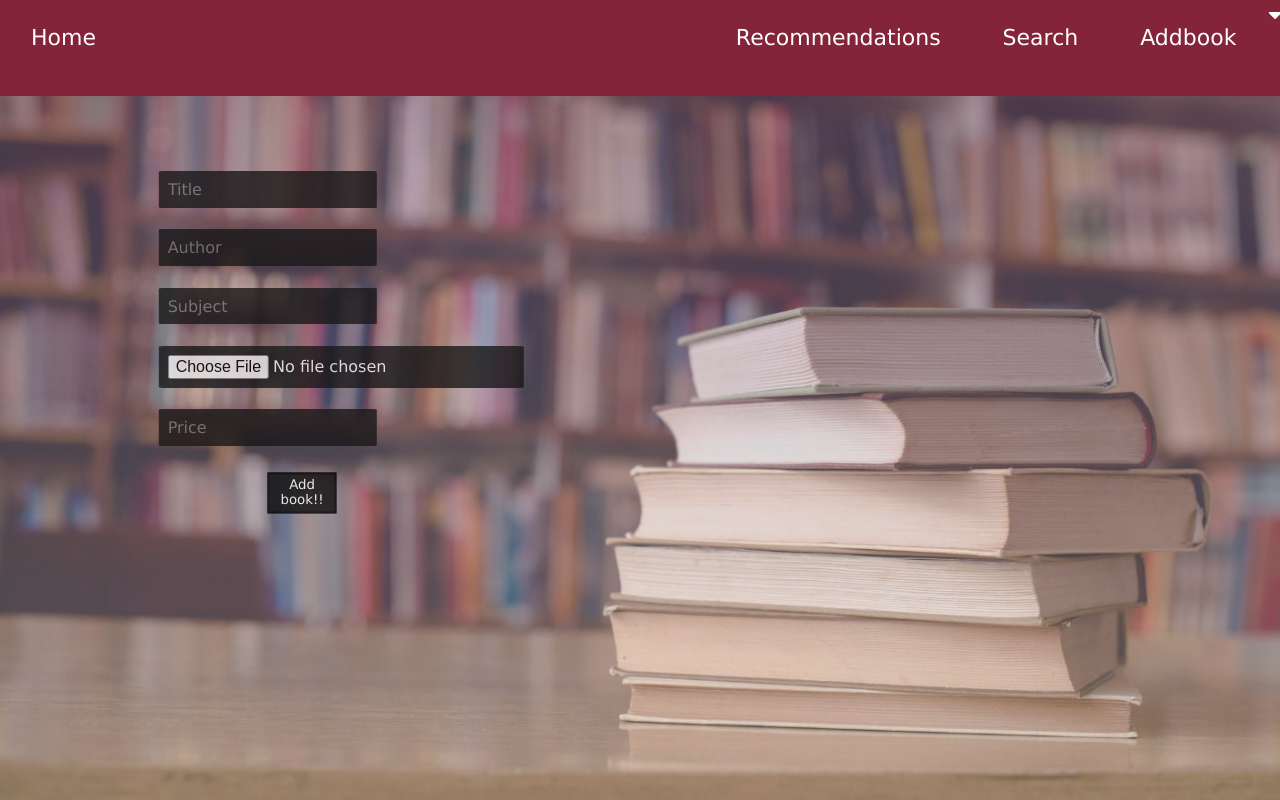
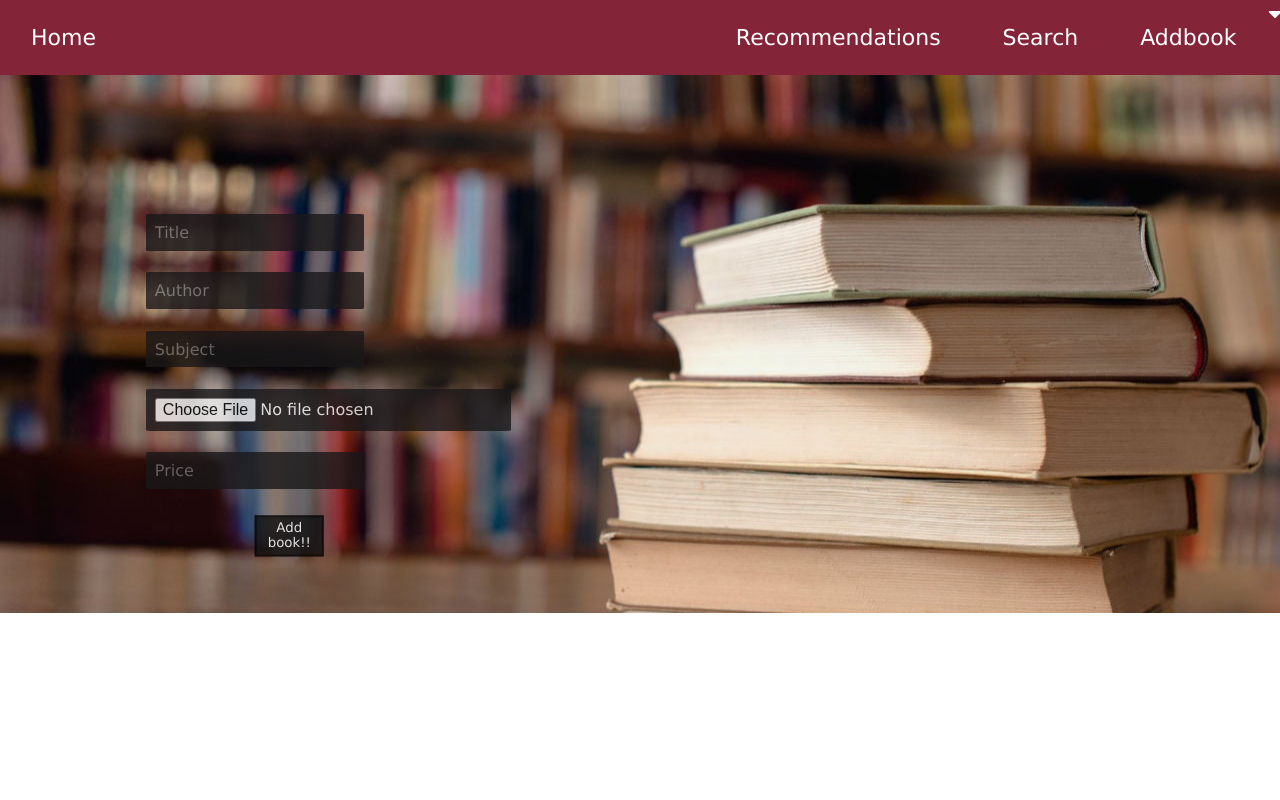
Before and after one commit to himasajeev/wta-BookExchangeWebsite, a React (Create React App) app in the folder client/: page /addbook in a window 1280 px wide. Built offline with nearby package versions, Linux system fonts and the light colour scheme.

Commit message:
css updated

```diff
--- a/client/src/App.css
+++ b/client/src/App.css
@@ -1,4 +1,4 @@
-.App {
+/* .App {
   text-align: center;
 }
 
@@ -35,4 +35,4 @@
   to {
     transform: rotate(360deg);
   }
-}
+} */
--- a/client/src/Containers/Logout.js
+++ b/client/src/Containers/Logout.js
@@ -25,7 +25,7 @@ const Logout = (props) => {
         <Redirect to="/" push={true}/>
     );
     else
-    return(<Button className="classes.root" onClick={handleClick}>Log Out</Button>);
+    return(<button className="logout" onClick={handleClick}>Log Out</button>);
 }
 
 export default Logout;
--- a/client/src/Containers/Recommendations.js
+++ b/client/src/Containers/Recommendations.js
@@ -9,8 +9,10 @@ import {bookByName,bookByAuthor,bookBySubject} from "../Api-requests/bookRequest
 const Recommendations = ()=>{
     const [CartBooks,setBooks] = useState([]);
     const [Recommended,setRecommended] = useState([]);
+    const [user,setUser] = useState([])
     const getRecommendtions = async ()=>{
-        const username =  getUser();
+        setUser(getUser());
+         const username = getUser();
         await favouritebooks(username).then((res)=>{
             if(res.status===200 && res.data)
             {
@@ -53,7 +55,7 @@ const Recommendations = ()=>{
         },[]);
 
         return (<div>
-        <InnerNavbar/>
+        <InnerNavbar username={user}/>
         {CartBooks.length===0?
             <h3>Add books to cart to get recommendations</h3>:
             <TableBox Books={Recommended} />
--- a/client/src/Containers/Search.js
+++ b/client/src/Containers/Search.js
@@ -7,9 +7,7 @@ import TableBox from "../Components/TableBox"
 import getUser from '../actions/getUser'
 import Book from '../Components/Book'
 const Search = ()=>{
-    const style={
-        width:"400px"
-    }
+
     const [books,setBooks] = useState([]);
    const [user,setUser] = useState('')
     useEffect(()=>{
@@ -73,7 +71,7 @@ const Search = ()=>{
     return(<div>
     <InnerNavbar  username={user}/>
     <form className="searchdiv" onSubmit={handleSubmit}>
-    <div className="custom-select" style={style}>
+    <div className="custom-select">
   <select name="type">
     <option value="0">Search by</option>
     <option value="1">Title</option>
--- a/client/src/Style.css
+++ b/client/src/Style.css
@@ -3,7 +3,7 @@
 * {
     margin:0;
     padding:0;
-    box-sizing: border-box;
+    /* box-sizing: border-box; */
     font-family: Verdana, Geneva, Tahoma, sans-serif;
   }
 
@@ -27,7 +27,8 @@ header{
    height: 12%;
   }
   .searchdiv{
-    margin-top:100px;
+    /* margin-top:100px;  */
+    margin-top: 20px;
     margin-right: 16px;
     border: black solid 2px;
 
@@ -63,7 +64,7 @@ header{
     outline: none;
   }
 
-  .custom-select::before {
+  /* .custom-select::before {
     content: "\f13a";
     font-family: FontAwesome;
     position: absolute;
@@ -77,7 +78,7 @@ header{
     color: rgba(255, 255, 255, 0.5);
     background-color: rgba(255, 255, 255, 0.1);
     pointer-events: none;
-  }
+  } */
 
   .custom-select:hover::before {
     color: rgba(255, 255, 255, 0.6);
@@ -119,7 +120,7 @@ header{
     border: none;
     outline: none;
     color: white;
-    padding: 20% 10%;
+    padding: 12% 10%;
     background-color: inherit;
     font-family: inherit; /* Important for vertical align on mobile phones */
     margin: 0; /* Important for vertical align on mobile phones */
@@ -151,7 +152,10 @@ header{
   .dropdown-content li:hover {
     background-color: #ddd;
   }
-
+  .dropdown-content button:hover {
+    background-color: #ddd;
+    color: black;
+  }
   /* Show the dropdown menu on hover */
   .dropdown:hover .dropdown-content {
     display: block;
@@ -199,6 +203,16 @@ header{
       font-size: 40px;
       margin: 10% 8%;
   }
+  .logout{
+    margin-left: 18%;
+     background-color:rgb(34, 33, 33);
+    font-size: 20px;
+    color: white;
+
+    padding: 5px 20px;
+    border: 1px solid transparent;
+    transition: 0.6s ease;
+  }
   .text-box{
       width: 90%;
       overflow: hidden;
@@ -207,6 +221,7 @@ header{
       margin: 8px 20px;
       border-bottom: 1px solid rgb(49, 62, 80);
   }
+
   .text-box i{
       width: 26px;
       float: left;
@@ -265,7 +280,7 @@ header{
 
   }
   .sidenav {
-    height: 100%; /* Full-height: remove this if you want "auto" height */
+    height: 3000px; /* Full-height: remove this if you want "auto" height */
     width: 26%; /* Set the width of the sidebar */
     position: absolute; /* Fixed Sidebar (stay in place on scroll) */
     z-index: 0; /* Stay on top */
@@ -399,19 +414,19 @@ header{
   } */
 
   .addbook{
-    background-image: linear-gradient(rgba(133, 100, 139, 0.5),rgba(255,255,255,0.3)),url('./assets/images/uploadbk.jpg');
+    background-image: url('./assets/images/uploadbk.jpg');
+    background-repeat: no-repeat;
     background-position: center;
-    background-size: cover;
-    background-repeat: no-repeat;
-    height: 100vh;
+    height: 100%;
+
   }
+
   .addbook form{
-    height: 70%;
+    /* height: 70%; */
     width: 28%;
-    position:absolute;
-    top: 55%;
-    left:25%;
-    transform: translate(-50%,-50%);
+    padding-top: 10%;
+    padding-left:10%;
+    position: relative;
     color: linear-gradient(rgba(0,0,0,0.5),rgba(0,0,0,0.5));
     opacity: 0.8;
   }
--- a/package.json
+++ b/package.json
@@ -2,6 +2,7 @@
   "name": "wtanew",
   "version": "1.0.0",
   "description": "",
+
   "main": "server/server.js",
   "scripts": {
     "start": "npm run dev",
```
